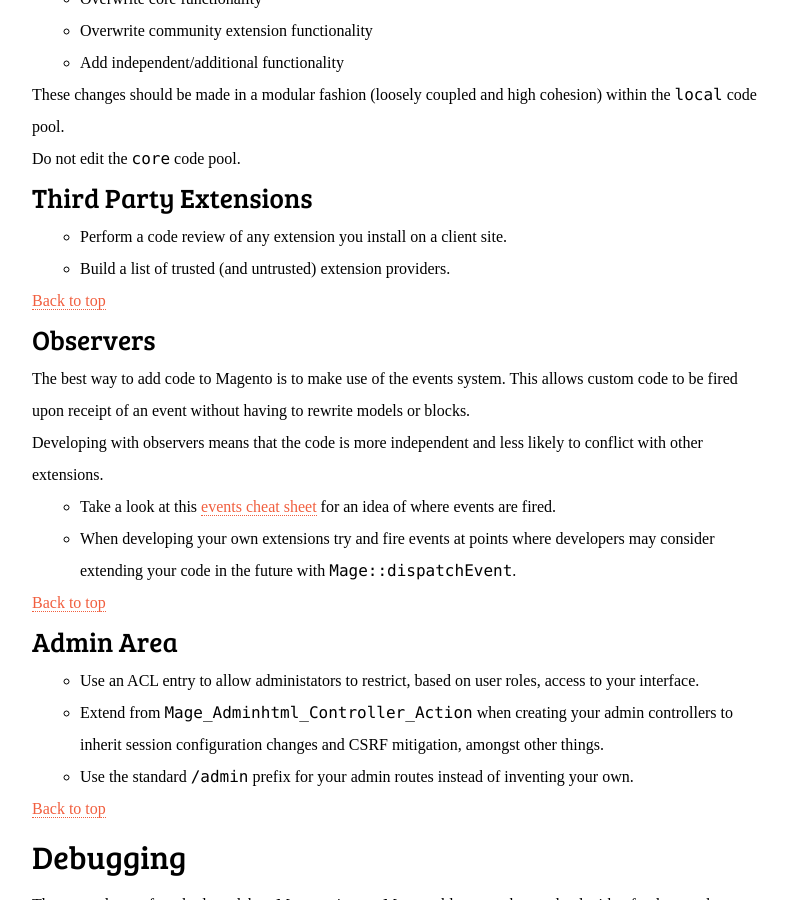
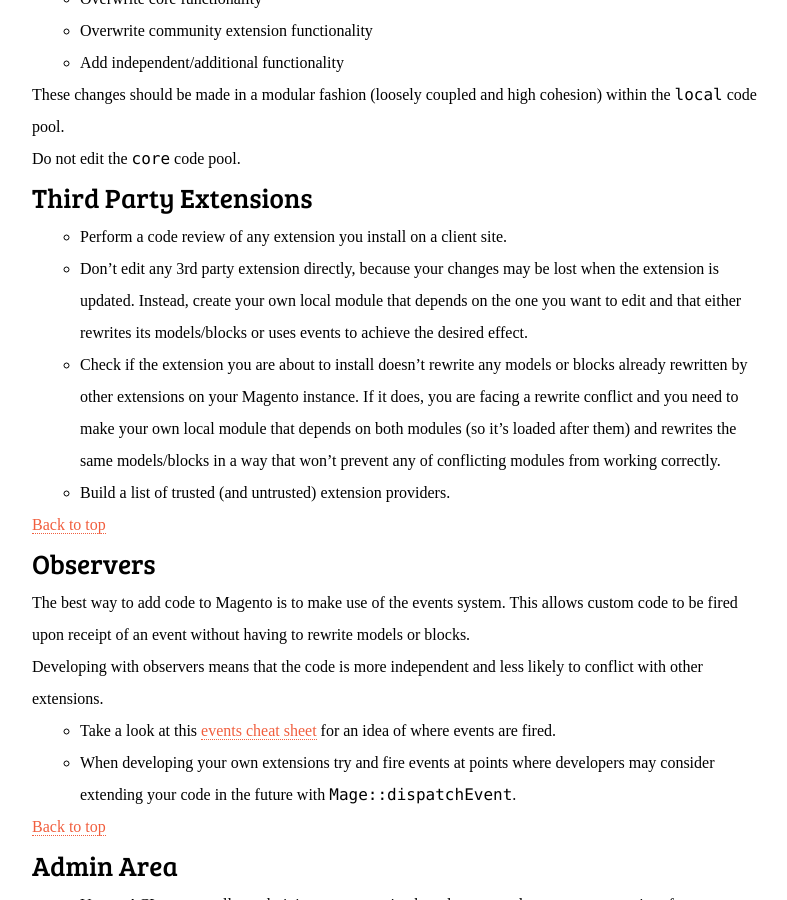
Before and after one commit to punkstar/magentotherightway.com, a Jekyll site: the page built from index.html, in a window 1280 px wide and 900 px high, scrolled down 1692 px. Shown: the whole window, without its empty margins (354-1141 px from the left). Built offline with Jekyll 4.4.1, drawn with Linux system fonts in a browser that asks for light colours; some web fonts are replaced; Markdown is read by kramdown in place of the engine named in the settings.

Commit message:
Two more propositions on how to deal with 3rd party extension (no direct editions and what to do in case of a rewrite conflict)

```diff
--- a/_posts/03-02-01-ThirdPartyExtensions.md
+++ b/_posts/03-02-01-ThirdPartyExtensions.md
@@ -5,4 +5,6 @@
 ---
 
 * Perform a code review of any extension you install on a client site.
+* Don't edit any 3rd party extension directly, because your changes may be lost when the extension is updated. Instead, create your own local module that depends on the one you want to edit and that either rewrites its models/blocks or uses events to achieve the desired effect.
+* Check if the extension you are about to install doesn't rewrite any models or blocks already rewritten by other extensions on your Magento instance. If it does, you are facing a rewrite conflict and you need to make your own local module that depends on both modules (so it's loaded after them) and rewrites the same models/blocks in a way that won't prevent any of conflicting modules from working correctly.
 * Build a list of trusted (and untrusted) extension providers.
```
